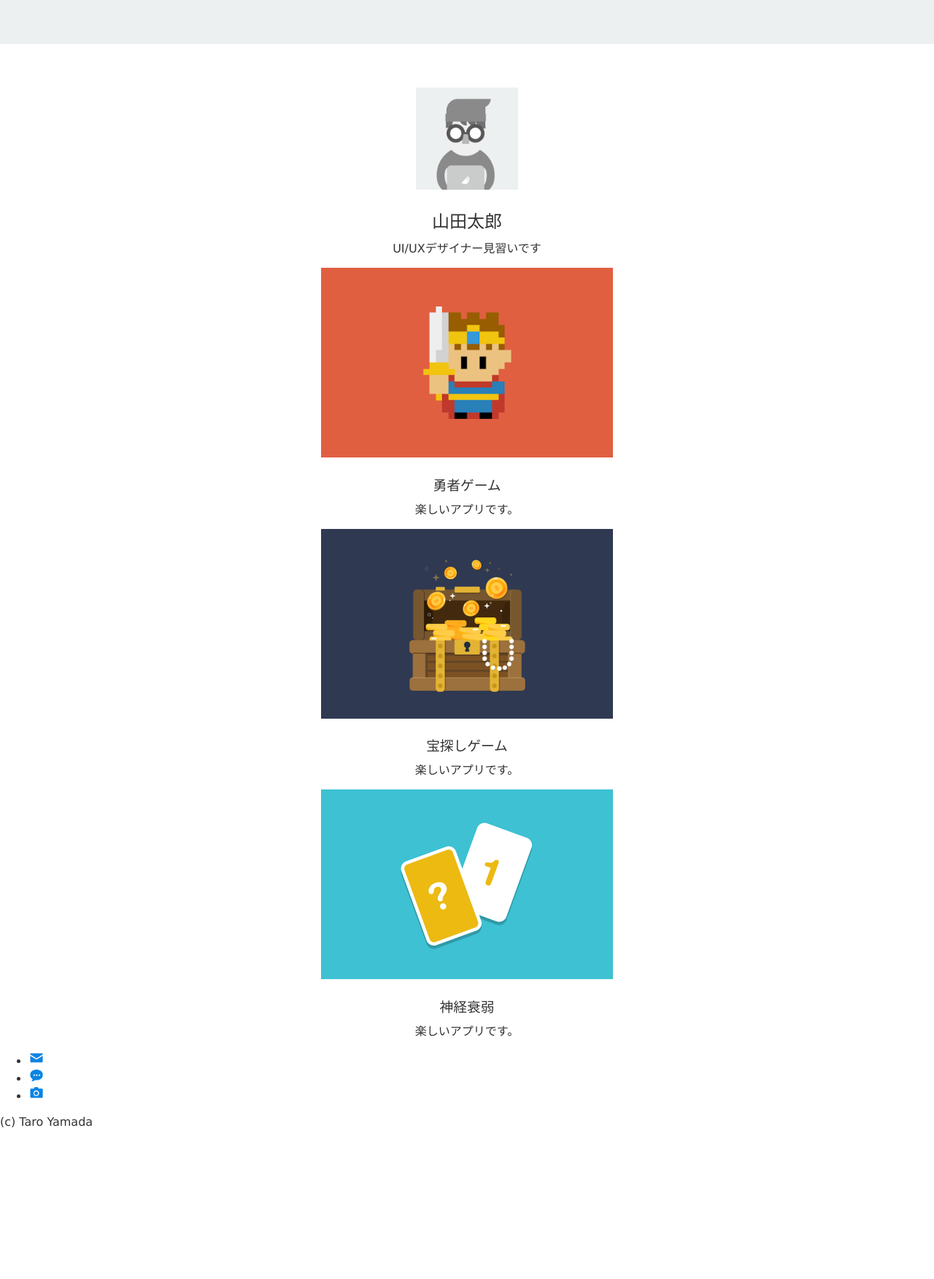
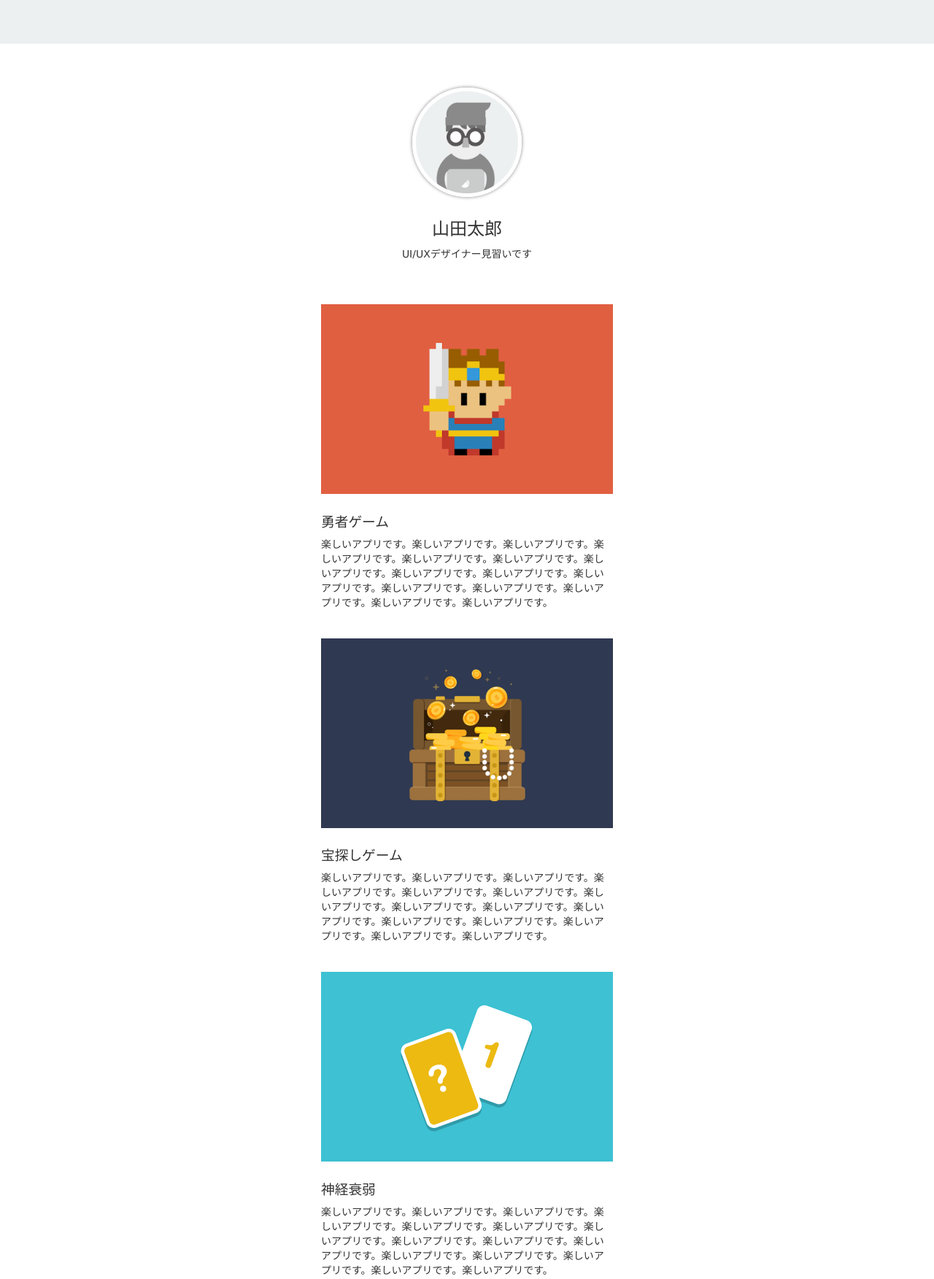
Before and after one commit to ikakusai3104/HTML, a plain HTML site: page Myportfolio/index.html in a window 1280 px wide. Shown: the part 200-1953 px from the top of the page at 73% size. Before the commit the page ends 1763 px from the top, so only its background shows below. Drawn offline with Linux system fonts and the light colour scheme.

Commit message:
finish html,css

```diff
--- a/Myportfolio/css/styles.css
+++ b/Myportfolio/css/styles.css
@@ -23,10 +23,6 @@ header ul{
 
 header li{
     display: inline-block;
-    /* padding-top: 4px;
-    padding-bottom: 4px;
-    padding-right: 8px;
-    padding-left: 8px; */
     padding: 4px 8px;
     font-size: 12px
 }
@@ -38,6 +34,10 @@ header li > a{
 
 header li > a:hover{
     color: royalblue;
+}
+
+.current{
+    border-bottom: 4px solid royalblue;
 }
 
 section{
@@ -52,4 +52,64 @@ section h1{
 
 section p{
     margin-top: 0;
+    font-size: 14px;
 }
+
+.icon{
+    border-radius: 50%;
+    border: 5px solid white;
+    /* box-shadow: x y blur color */
+    box-shadow: 0 0 5px gray;
+
+}
+
+.works{
+    width: 400px;
+    margin: 60px auto;
+    border-bottom: 1px solid gray;
+}
+
+.works h1,
+.works p{
+    text-align: left;
+
+}
+
+.works > section{
+    margin-bottom: 40px
+}
+
+footer{
+    width: 400px;
+    margin: 0 auto 60px;
+}
+
+footer ul{
+    margin: 0;
+    list-style-type: none;
+    padding: 0;
+    float: left;
+}
+
+footer li{
+    display: inline-block;
+}
+
+footer li > a:hover{
+    opacity: 0.6;
+}
+
+footer p{
+    color: lightgray;
+    font-size: 14px;
+    text-align: right;
+}
+
+.about{
+    width: 400px;
+    margin: 0 auto 60px;
+}
+
+.about p{
+    text-align: left;
+}
--- a/Myportfolio/index.html
+++ b/Myportfolio/index.html
@@ -10,7 +10,7 @@
         <header>
             <nav>
                 <ul>
-                    <li>
+                    <li class="current">
                         <a href="index.html">
                             HOME
                         </a>
@@ -27,27 +27,30 @@
 
         <section>
             <img src="img/taro.png"
-            width="140" height="140" alt="太郎のアイコン">
+            width="140" height="140" alt="太郎のアイコン"
+            class="icon">
             <h1>山田太郎</h1>
             <p>UI/UXデザイナー見習いです</p>
 
+            <div class="works">
                     <section>
                         <img src="img/work1.png" width="400" height="260" alt="勇者ゲーム">
                         <h1>勇者ゲーム</h1>
-                <p>楽しいアプリです。</p>
+                        <p>楽しいアプリです。楽しいアプリです。楽しいアプリです。楽しいアプリです。楽しいアプリです。楽しいアプリです。楽しいアプリです。楽しいアプリです。楽しいアプリです。楽しいアプリです。楽しいアプリです。楽しいアプリです。楽しいアプリです。楽しいアプリです。楽しいアプリです。</p>
                     </section>
 
                     <section>
                         <img src="img/work2.png" width="400" height="260" alt="勇者ゲーム">
                         <h1>宝探しゲーム</h1>
-                <p>楽しいアプリです。</p>
+                        <p>楽しいアプリです。楽しいアプリです。楽しいアプリです。楽しいアプリです。楽しいアプリです。楽しいアプリです。楽しいアプリです。楽しいアプリです。楽しいアプリです。楽しいアプリです。楽しいアプリです。楽しいアプリです。楽しいアプリです。楽しいアプリです。楽しいアプリです。</p>
                     </section>
 
                     <section>
                         <img src="img/work3.png" width="400" height="260" alt="勇者ゲーム">
                         <h1>神経衰弱</h1>
-                <p>楽しいアプリです。</p>
+                        <p>楽しいアプリです。楽しいアプリです。楽しいアプリです。楽しいアプリです。楽しいアプリです。楽しいアプリです。楽しいアプリです。楽しいアプリです。楽しいアプリです。楽しいアプリです。楽しいアプリです。楽しいアプリです。楽しいアプリです。楽しいアプリです。楽しいアプリです。</p>
                     </section>
+            </div>
         </section>
 
         <footer>
```
Also changed, not shown: Myportfolio/about.html (+6 -3 lines). Lines whose indentation alone changed are shown as unchanged.
